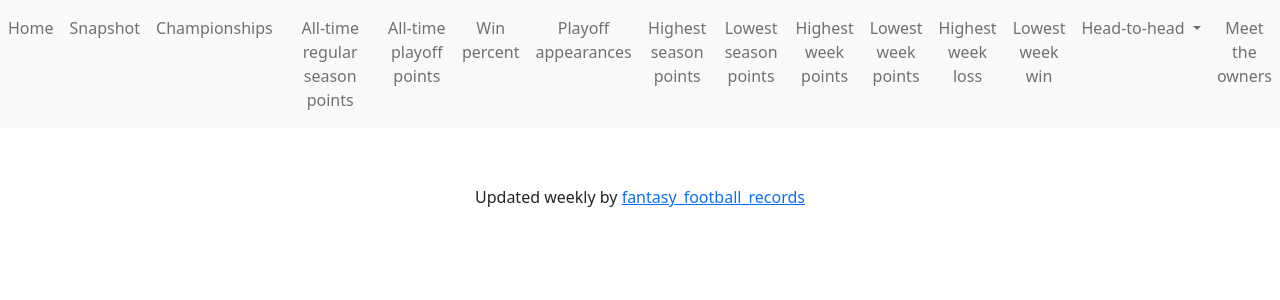
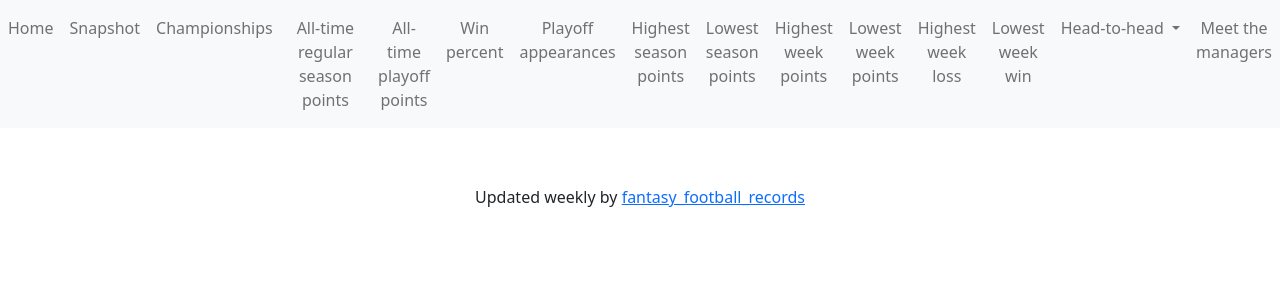
Before and after one commit to kmanc/fantasy_football_records, a Flask app: template templates/meet_the_managers.html in a window 1280 px wide. Shown: the top 300 px of the page. Run offline with Flask 2, Linux system fonts and the light colour scheme; the template is opened without the code that fills it, so the values that code supplies are empty; parts of the project's set-up code (start-up, migrations or seed data) failed here and were passed over; some libraries are stand-ins or nearby versions.

Commit message:
rename owners --> managers. bump espnAPI version for new team name support

```diff
--- a/app.py
+++ b/app.py
@@ -34,7 +34,7 @@ else:
 
 app = Flask(__name__)
 Bootstrap(app)
-SORTED_OWNERS = sorted(league_instance.owners)
+SORTED_MANAGERS = sorted(league_instance.owners)
 
 
 def determine_bye_clinches(playoff_obj):
@@ -140,7 +140,7 @@ def index():
                            title_prefix=LEAGUE_ABBREVIATION,
                            record_name="Home",
                            welcome_message=f"Welcome to the {LEAGUE_NAME} online record book",
-                           owners=SORTED_OWNERS)
+                           owners=SORTED_MANAGERS)
 
 
 @app.route("/snapshot")
@@ -156,7 +156,7 @@ def snapshot():
                            records=playoff_picture,
                            record_name="Current playoff snapshot",
                            seeds=seeds_as_list,
-                           owners=SORTED_OWNERS)
+                           owners=SORTED_MANAGERS)
 
 
 @app.route("/championships")
@@ -169,7 +169,7 @@ def championships():
                            records=records_for_display,
                            title_prefix=LEAGUE_ABBREVIATION,
                            record_name="Championships",
-                           owners=SORTED_OWNERS)
+                           owners=SORTED_MANAGERS)
 
 
 @app.route("/total_regular_season_points")
@@ -181,7 +181,7 @@ def total_regular_season_points():
                            records=records_for_display,
                            title_prefix=LEAGUE_ABBREVIATION,
                            record_name="All time regular season points",
-                           owners=SORTED_OWNERS)
+                           owners=SORTED_MANAGERS)
 
 
 @app.route("/total_playoff_points")
@@ -194,7 +194,7 @@ def total_playoff_points():
                            records=records_for_display,
                            title_prefix=LEAGUE_ABBREVIATION,
                            record_name="All time playoff points",
-                           owners=SORTED_OWNERS)
+                           owners=SORTED_MANAGERS)
 
 
 @app.route("/win_percent")
@@ -207,7 +207,7 @@ def win_percents():
                            title_prefix=LEAGUE_ABBREVIATION,
                            record_name="Win percentage",
                            percent="%",
-                           owners=SORTED_OWNERS)
+                           owners=SORTED_MANAGERS)
 
 
 @app.route("/playoff_appearances")
@@ -220,7 +220,7 @@ def playoff_appearances():
                            records=records_for_display,
                            title_prefix=LEAGUE_ABBREVIATION,
                            record_name="Playoff appearances",
-                           owners=SORTED_OWNERS)
+                           owners=SORTED_MANAGERS)
 
 
 @app.route("/highest_regular_season")
@@ -231,7 +231,7 @@ def highest_regular_seasons():
                            records=records_for_display,
                            title_prefix=LEAGUE_ABBREVIATION,
                            record_name="Most points in one season",
-                           owners=SORTED_OWNERS)
+                           owners=SORTED_MANAGERS)
 
 
 @app.route("/lowest_regular_season")
@@ -242,7 +242,7 @@ def lowest_regular_seasons():
                            records=records_for_display,
                            title_prefix=LEAGUE_ABBREVIATION,
                            record_name="Least points in one season",
-                           owners=SORTED_OWNERS)
+                           owners=SORTED_MANAGERS)
 
 
 @app.route("/highest_week")
@@ -253,7 +253,7 @@ def highest_weeks():
                            records=records_for_display,
                            title_prefix=LEAGUE_ABBREVIATION,
                            record_name="Most points in one week",
-                           owners=SORTED_OWNERS)
+                           owners=SORTED_MANAGERS)
 
 
 @app.route("/lowest_week")
@@ -264,7 +264,7 @@ def lowest_weeks():
                            records=records_for_display,
                            title_prefix=LEAGUE_ABBREVIATION,
                            record_name="Least points in one week",
-                           owners=SORTED_OWNERS)
+                           owners=SORTED_MANAGERS)
 
 
 @app.route("/lowest_win")
@@ -275,7 +275,7 @@ def lowest_wins():
                            records=records_for_display,
                            title_prefix=LEAGUE_ABBREVIATION,
                            record_name="Least points that still won",
-                           owners=SORTED_OWNERS)
+                           owners=SORTED_MANAGERS)
 
 
 @app.route("/highest_loss")
@@ -286,7 +286,7 @@ def highest_losses():
                            records=records_for_display,
                            title_prefix=LEAGUE_ABBREVIATION,
                            record_name="Most points that still lost",
-                           owners=SORTED_OWNERS)
+                           owners=SORTED_MANAGERS)
 
 
 @app.route("/head-to-head/<owner>")
@@ -297,7 +297,7 @@ def head_to_head(owner):
                                title_prefix=LEAGUE_ABBREVIATION,
                                record_name="Home",
                                welcome_message=f"Welcome to the {LEAGUE_NAME} online record book",
-                               owners=SORTED_OWNERS)
+                               owners=SORTED_MANAGERS)
     records = sorted(({"owner": opponent, "value": owner.calculate_lifetime_win_percent_against(opponent.name)}
                       for opponent in league_instance.owners.values() if opponent.name != owner.name),
                      key=lambda x: x.get("value"), reverse=True)
@@ -307,13 +307,13 @@ def head_to_head(owner):
                            title_prefix=LEAGUE_ABBREVIATION,
                            record_name=f"Win percentages for {owner.name}",
                            percent="%",
-                           owners=SORTED_OWNERS)
+                           owners=SORTED_MANAGERS)
 
 
-@app.route("/meet_the_owners")
-def meet_the_owners():
+@app.route("/meet_the_managers")
+def meet_the_managers():
     managers = []
-    for manager in SORTED_OWNERS:
+    for manager in SORTED_MANAGERS:
         if league_instance.owners.get(manager).active:
             managers.append(
                 {'display_name': manager, 'key_name': manager.lower().replace(' ', '')}
@@ -327,7 +327,7 @@ def meet_the_owners():
                            managers=managers,
                            bios=bios,
                            meet_the_managers_assets=MEET_THE_MANAGERS_ASSETS,
-                           owners=SORTED_OWNERS)
+                           owners=SORTED_MANAGERS)
 
 
 if __name__ == "__main__":
--- a/requirements.txt
+++ b/requirements.txt
@@ -1,4 +1,4 @@
-espn-api>=0.30.0
+espn-api>=0.31.0
 Flask>=2.2.2
 Flask-Bootstrap>=3.3.7.1
 requests>=2.28.0
--- a/templates/navbar.html
+++ b/templates/navbar.html
@@ -53,7 +53,7 @@
                 </div>
             </li>
             <li class="nav-item">
-                <a class="nav-link" href="/meet_the_owners" style="text-align:center">Meet the owners</a>
+                <a class="nav-link" href="/meet_the_managers" style="text-align:center">Meet the managers</a>
             </li>
         </ul>
     </div>
```
